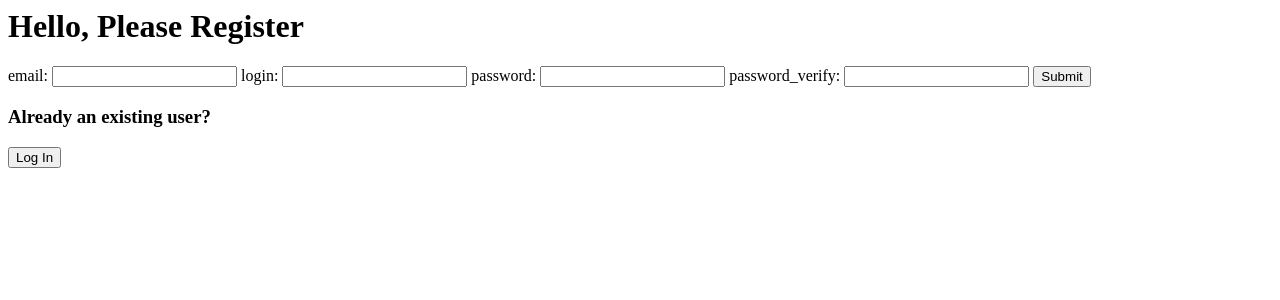
After one commit to Miv2nir/vedomosti, a Django app: page /register/ in a window 1280 px wide. The commit adds this page. Shown: the top 300 px of the page. Run offline with Django 4.2, Linux system fonts and the light colour scheme.

Commit message:
registrations

```diff
--- a/vedsite/demo/forms.py
+++ b/vedsite/demo/forms.py
@@ -4,6 +4,13 @@ from django import forms
 class AuthForm(forms.Form):
     login = forms.CharField(label='login', max_length=100)
     password = forms.CharField(label='password', max_length=100, widget=forms.PasswordInput)
+
+
+class RegisterForm(forms.Form):
+    email = forms.CharField(label='email', max_length=100, widget=forms.EmailInput)
+    login = forms.CharField(label='login', max_length=100)
+    password = forms.CharField(label='password', max_length=100, widget=forms.PasswordInput)
+    password_verify = forms.CharField(label='password_verify', max_length=100, widget=forms.PasswordInput)
 
 
 class LogOutForm(forms.Form):
--- a/vedsite/demo/templates/demo/login.html
+++ b/vedsite/demo/templates/demo/login.html
@@ -7,3 +7,8 @@
     {{ form }}
     <button type="submit" value="OK">Submit</button>
 </form>
+<h3>New to the system?</h3>
+<form action="/register/" method="post">
+    {% csrf_token %}
+    <button type="submit" value="OK">Register</button>
+</form>
--- /dev/null
+++ b/vedsite/demo/templates/demo/register.html
@@ -0,0 +1,20 @@
+<h1>Hello, Please Register</h1>
+{%if user_found%}
+<p style="color:red;"> Sorry, that username already exists.</p>
+{%endif%}
+{%if password_mismatch%}
+<p style="color:red;"> Sorry, passwords did not match.</p>
+{%endif%}
+{%if incomplete_form%}
+<p style="color:red;"> Sorry, you should fill in all the credential fields.</p>
+{%endif%}
+<form action="/register/" method="post">
+    {% csrf_token %}
+    {{ form }}
+    <button type="submit" value="OK">Submit</button>
+</form>
+<h3>Already an existing user?</h3>
+<form action="/login/" method="post">
+    {% csrf_token %}
+    <button type="submit" value="OK">Log In</button>
+</form>
--- a/vedsite/demo/urls.py
+++ b/vedsite/demo/urls.py
@@ -17,6 +17,7 @@ urlpatterns = [
     ),
     path('', views.main_page, name='main'),
     path('login/', views.login_user, name='login'),
+    path('register/', views.register_user, name='register'),
     path('logout/', views.logout_user, name='logout'),
     path('credentials/', views.credentials, name='credentials')
 ]
--- a/vedsite/demo/views.py
+++ b/vedsite/demo/views.py
@@ -2,6 +2,7 @@ from django.shortcuts import render
 from django.http import HttpResponse, HttpResponseRedirect
 from django import forms
 from django.contrib.auth import authenticate
+from django.contrib.auth.models import User
 import django_cryptography.fields as crypt
 import requests
 import json
@@ -14,7 +15,7 @@ import os
 from django.contrib.auth import authenticate, login, logout
 
 from .models import Teacher
-from .forms import AuthForm, LogOutForm, CredentialsForm
+from .forms import AuthForm, RegisterForm, LogOutForm, CredentialsForm
 import result_updater.checking_system.ya_contest as ya_contest
 
 
@@ -23,6 +24,37 @@ def index(request):
     output = ', '.join([q.question_text for q in latest_question_list])
     return HttpResponse(output)
 # Create your views here.
+
+
+def register_user(request):  # going to roughly repeat the login_user view as to the process is largely similar
+    if request.method == 'POST':
+        form = RegisterForm(request.POST)
+        if form.is_valid():
+            user_login = form.cleaned_data['login']
+            try:  # check for existing users
+                user = User.objects.get(username=user_login)
+                return render(request, 'demo/register.html', {'form': form, 'user_found': True})
+            except:
+                pass  # no existing user found, proceed
+            user_password = form.cleaned_data['password']
+            if user_password != form.cleaned_data['password_verify']:  # passwords did not match
+                return render(request, 'demo/register.html', {'form': form, 'password_mismatch': True})
+            user_email = form.cleaned_data['email']
+
+            if (not user_login) or (not user_email) or (not user_password):  # in the case of whether some credentials have been skipped
+                return render(request, 'demo/register.html', {'form': form, 'incomplete_form': True})
+
+            user = User.objects.create_user(user_login, user_email, user_password)
+            user.save()  # created the user
+            if user is not None:  # login the newly created user
+                print('New User Logging in '+user_login)  # for the tests
+                login(request, user)
+            return HttpResponseRedirect('/')
+    else:  # prompt the form
+        form = RegisterForm()
+        if request.user.is_authenticated:  # if logged in, redirect to the main page
+            return HttpResponseRedirect('/')
+    return render(request, 'demo/register.html', {'form': form})
 
 
 def login_user(request):
```
